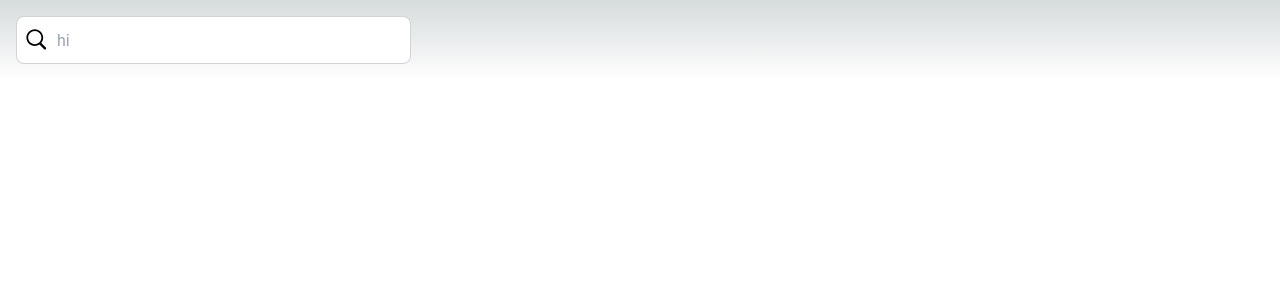
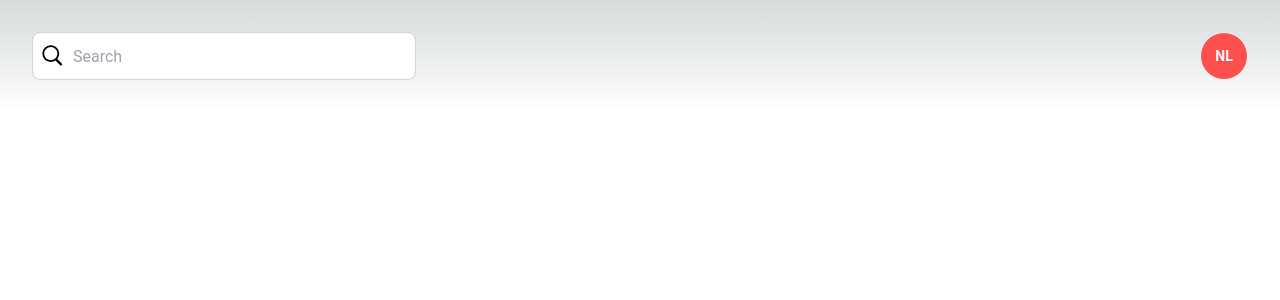
Before and after one commit to Beammi/Nebula, a Next.js app in the folder nebula/: page /home in a window 1280 px wide. Shown: the top 300 px of the page. Built offline with nearby package versions, Linux system fonts and the light colour scheme.

Commit message:
Test Search and Profile

```diff
--- a/nebula/src/pages/home.jsx
+++ b/nebula/src/pages/home.jsx
@@ -1,7 +1,10 @@
 import SearchBar from "@/components/SearchBar"
-
-export default function Home(){
-    return(
-        <SearchBar text="hi"></SearchBar>
-    )
+import ProfileButton from "@/components/ProfileButton"
+export default function Home() {
+  return (
+    <div className="flex items-center justify-between p-4">
+      <SearchBar text="Search"></SearchBar>
+      <ProfileButton text="NL"></ProfileButton>
+    </div>
+  )
 }
```
